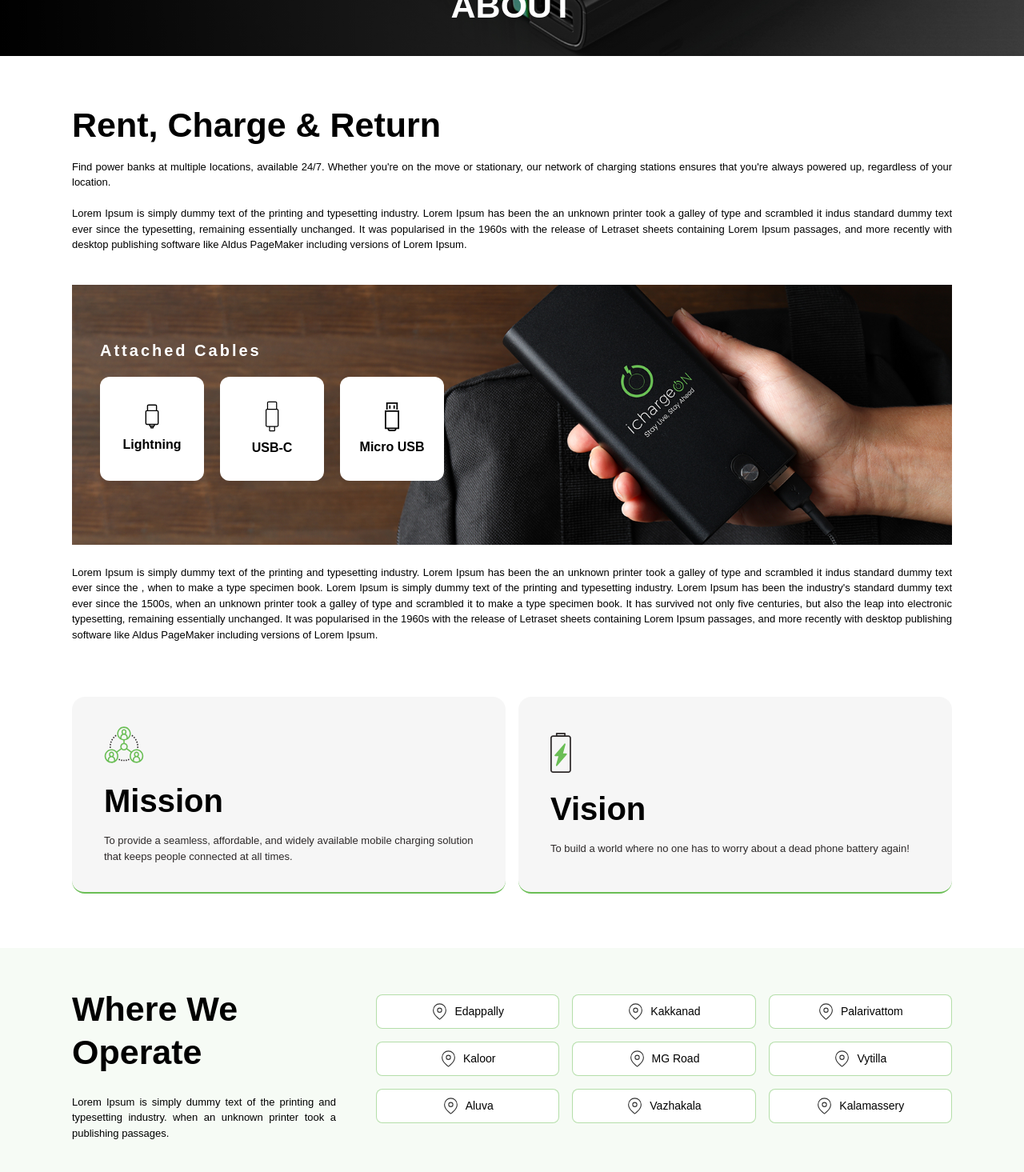
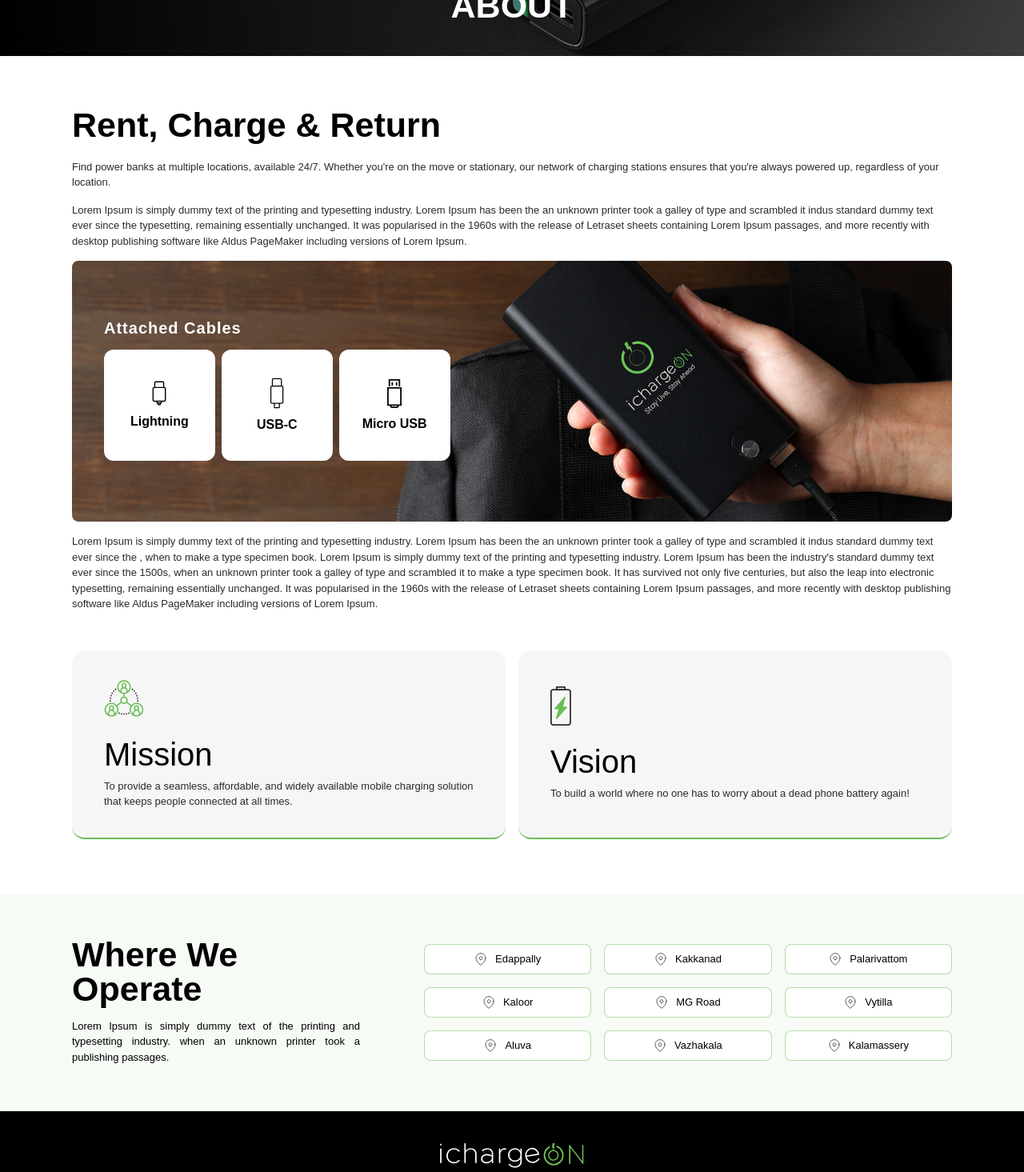
Before and after one commit to ajayux/i-chargeon, a Next.js app: page /about in a window 1280 px wide. Shown: the part 260-1725 px from the top of the page at 80% size. Built offline with nearby package versions, Linux system fonts and the light colour scheme; a web font is replaced by a local one.

Commit message:
corrections

```diff
--- a/src/app/about/page.js
+++ b/src/app/about/page.js
@@ -1,13 +1,13 @@
 import InnerHeroSection from "@/components/common/InnerHeroSection";
 import InfoSection from "@/components/features/about/InfoSection";
-import WhereWeOperate from "@/components/features/about/WhereWeOperate";
+import OperateSection from "@/components/features/about/OperateSection";
 
 export default function page() {
   return (
     <>
       <InnerHeroSection title="about" />
       <InfoSection />
-      <WhereWeOperate />
+      <OperateSection />
     </>
   );
 }
--- a/src/components/features/about/InfoSection.jsx
+++ b/src/components/features/about/InfoSection.jsx
@@ -8,17 +8,27 @@ const chargingOptionsList = [
   { image: "img_fi_4106371.svg", title: "USB-C" },
   { image: "img_calendar.svg", title: "Micro USB" },
 ];
+
 const visionMissionList = [
-  { image: "img_fi_3775203.svg", title: "Mission", description: "To provide a seamless, affordable, and widely available mobile charging solution that keeps people connected at all times." },
-  { image: "img_fi_978022.svg", title: "Vision", description: "To build a world where no one has to worry about a dead phone battery again!" },
+  {
+    image: "img_fi_3775203.svg",
+    title: "Mission",
+    description:
+      "To provide a seamless, affordable, and widely available mobile charging solution that keeps people connected at all times.",
+  },
+  {
+    image: "img_fi_978022.svg",
+    title: "Vision",
+    description:
+      "To build a world where no one has to worry about a dead phone battery again!",
+  },
 ];
-
 
 export default function InfoSection() {
   return (
     <section className="w-full h-auto block 3xl:py-[100px] 2xl:py-[80px] lg:py-[60px] py-[30px]">
       <div className="container">
-        <div className="w-full mb-[15px] lg:mb-[20px] xl:mb-[40px] 2xl:mb-[60px] 3xl:px-[94px]">
+        <div>
           <Heading
             size="heading1"
             as="h2"
@@ -26,43 +36,51 @@ export default function InfoSection() {
           >
             Rent, Charge & Return
           </Heading>
-          <Text
-            as="p"
-            size="text1"
-            className="text-justify mb-[15px] sm:mb-[30px] 2xl:mb-[50px] [&>b]:font-medium"
-          >
-            <b>
-              Find power banks at multiple locations, available 24/7. Whether you're on the move or stationary, our network of charging stations ensures that you're always powered up, regardless of your location.
-            </b>
-            <br />
-            <br />
-            Lorem Ipsum is simply dummy text of the printing and typesetting industry. Lorem Ipsum has been the an unknown printer took a galley of type and scrambled it indus standard dummy text ever since the typesetting, remaining essentially unchanged. It was popularised in the 1960s with the release of Letraset sheets containing Lorem Ipsum passages, and more recently with desktop publishing software like Aldus PageMaker including versions of Lorem Ipsum.
-          </Text>
+          <div className="typography [&>p>b]:font-medium [&>ul]:mb-[15px] lg:[&>ul]:mb-[30px]">
+            <p>
+              <b>
+                Find power banks at multiple locations, available 24/7. Whether
+                you're on the move or stationary, our network of charging
+                stations ensures that you're always powered up, regardless of
+                your location.
+              </b>
+            </p>
+            <p>
+              Lorem Ipsum is simply dummy text of the printing and typesetting
+              industry. Lorem Ipsum has been the an unknown printer took a
+              galley of type and scrambled it indus standard dummy text ever
+              since the typesetting, remaining essentially unchanged. It was
+              popularised in the 1960s with the release of Letraset sheets
+              containing Lorem Ipsum passages, and more recently with desktop
+              publishing software like Aldus PageMaker including versions of
+              Lorem Ipsum.
+            </p>
+          </div>
         </div>
-        <div className="w-full relative overflow-hidden 2xl:px-[50px] md:px-[35px] px-[20px] 2xl:py-[100px] md:py-[70px] py-[50px]">
+        <div className="w-full h-auto aspect-[1080/320] relative z-0 overflow-hidden 3xl:p-[60px] xl:p-[40px] lg:p-[20px] p-[15px] rounded-[8px] 3xl:rounded-[12px] flex items-center my-[15px] 3xl:my-[25px]">
           <Img
             src="img_image.png"
             alt="Image"
             fill
-            // sizes="1645px"
+            sizes="1640px"
             className="object-cover -z-1"
           />
-          <div>
+          <div className="w-full">
             <Heading
-              as="h2"
+              as="h3"
               size="heading3"
-              className="2xl:text-[30px] md:text-[20px] text-[18px] tracking-[3px] capitalize text-white mb-[5px] xl:mb-[10px] 3xl:mb-[15px]"
+              className="tracking-[1px] capitalize text-white mb-[5px] xl:mb-[10px] 3xl:mb-[15px]"
             >
               Attached Cables
             </Heading>
-            <div className="flex flex-wrap -mx-[5px] xl:-mx-[10px] 3xl:-mx-[12px]">
+            <div className="flex flex-wrap -mx-[3px] xl:-mx-[4px] 3xl:-mx-[6px]">
               <Suspense fallback={<div>Loading feed...</div>}>
                 {chargingOptionsList.map((item, index) => (
                   <div
                     key={"listlightning" + index}
-                    className="w-1/2 3xs:w-1/3 sm:w-1/5 md:w-1/6 lg:w-1/7 p-[5px] xl:p-[10px] 3xl:p-[12px]"
+                    className="w-1/2 3xs:w-1/3 sm:w-1/5 md:w-1/6 lg:w-1/7 p-[3px] xl:p-[4px] 3xl:p-[6px]"
                   >
-                    <div className="w-full h-auto aspect-square flex items-center justify-center rounded-[12px] bg-white px-[10px] hover:bg-base2/40 transition-background duration-300">
+                    <div className="w-full h-auto aspect-square flex items-center justify-center rounded-[12px] bg-white px-[10px] hover:bg-white/80 transition-background duration-300">
                       <div>
                         <Img
                           src={item.image}
@@ -86,16 +104,24 @@ export default function InfoSection() {
             </div>
           </div>
         </div>
-        <div className="w-full">
-          <Text
-            as="p"
-            size="text1"
-            className="text-justify mt-[15px] sm:mt-[25px] [&>b]:font-medium"
-          >
-            Lorem Ipsum is simply dummy text of the printing and typesetting industry. Lorem Ipsum has been the an unknown printer took a galley of type and scrambled it indus standard dummy text ever since the , when  to make a type specimen book. Lorem Ipsum is simply dummy text of the printing and typesetting industry. Lorem Ipsum has been the industry's standard dummy text ever since the 1500s, when an unknown printer took a galley of type and scrambled it to make a type specimen book. It has survived not only five centuries, but also the leap into electronic typesetting, remaining essentially unchanged. It was popularised in the 1960s with the release of Letraset sheets containing Lorem Ipsum passages, and more recently with desktop publishing software like Aldus PageMaker including versions of Lorem Ipsum.
-          </Text>
+        <div className="typography [&>ul]:mb-[15px] lg:[&>ul]:mb-[30px]">
+          <p>
+            Lorem Ipsum is simply dummy text of the printing and typesetting
+            industry. Lorem Ipsum has been the an unknown printer took a galley
+            of type and scrambled it indus standard dummy text ever since the ,
+            when to make a type specimen book. Lorem Ipsum is simply dummy text
+            of the printing and typesetting industry. Lorem Ipsum has been the
+            industry's standard dummy text ever since the 1500s, when an unknown
+            printer took a galley of type and scrambled it to make a type
+            specimen book. It has survived not only five centuries, but also the
+            leap into electronic typesetting, remaining essentially unchanged.
+            It was popularised in the 1960s with the release of Letraset sheets
+            containing Lorem Ipsum passages, and more recently with desktop
+            publishing software like Aldus PageMaker including versions of Lorem
+            Ipsum.
+          </p>
         </div>
-        <div className="w-full 3xl:pt-[95px] 2xl:pt-[75px] xl:pt-[60px] lg:pt-[45px] pt-[25px]">
+        <div className="w-full 3xl:mt-[60px] xl:mt-[40px] mt-[20px]">
           <div className="flex flex-wrap -mx-[5px] xl:-mx-[8px] 3xl:-mx-[10px]">
             <Suspense fallback={<div>Loading feed...</div>}>
               {visionMissionList.map((item, index) => (
@@ -110,20 +136,18 @@ export default function InfoSection() {
                         alt={item.title}
                         width={20}
                         height={20}
-                        className="w-[40px] md:w-[50px] 2xl:w-[65px] 3xl:w-[75px] h-auto mb-[15px] xl:mb-[20px] 3xl:mb[25px]"
+                        className="w-[40px] md:w-[50px] 2xl:w-[65px] 3xl:w-[75px] h-auto mb-[15px] xl:mb-[20px] 3xl:mb-[25px]"
                       />
                       <Heading
-                        className="mb-[15px] capitalize 3xl:text-[62px] 2xl:text-[50px] xl:text-[40px] text-[30px]"
+                        as="h2"
+                        sizes="heading1"
+                        className="3xl:text-[62px] 2xl:text-[48px] xl:text-[40px] font-medium! capitalize mb-[5px] 3xl:mb-[10px] "
                       >
                         {item.title}
                       </Heading>
-                      <Text
-                        as="p"
-                        className="text-[#2D2929] font-medium w-full"
-                      >
+                      <Text as="p" className="font-medium text-[#2d2929]">
                         {item.description}
                       </Text>
-
                     </div>
                   </div>
                 </div>
@@ -133,5 +157,5 @@ export default function InfoSection() {
         </div>
       </div>
     </section>
-  )
+  );
 }
--- /dev/null
+++ b/src/components/features/about/OperateSection.jsx
@@ -0,0 +1,73 @@
+import React, { Suspense } from "react";
+import { Img } from "../../layout/Img";
+import { Text } from "../../layout/Text";
+import { Heading } from "../../layout/Heading";
+
+const chargingOptionsList = [
+  { title: "Edappally" },
+  { title: "Kakkanad" },
+  { title: "Palarivattom" },
+  { title: "Kaloor" },
+  { title: "MG Road" },
+  { title: "Vytilla" },
+  { title: "Aluva" },
+  { title: "Vazhakala" },
+  { title: "Kalamassery" },
+];
+
+export default function OperateSection() {
+  return (
+    <section className="w-full h-auto block 3xl:py-[95px] 2xl:py-[80px] lg:py-[55px] py-[30px] bg-[rgba(106,190,85,0.06)]">
+      <div className="container">
+        <div className="flex flex-wrap">
+          <div className="3xl:w-[500px] xl:w-[360px] lg:w-[210px] w-full">
+            <Heading
+              as="h2"
+              size="heading1"
+              className="leading-none! capitalize text-black mb-[10px] xl:mb-[15px] 3xl:mb-[20px]"
+            >
+              Where we operate
+            </Heading>
+            <Text as="p" size="text1" className="text-justify">
+              Lorem Ipsum is simply dummy text of the printing and typesetting
+              industry. when an unknown printer took a publishing passages.
+            </Text>
+          </div>
+          <div className="3xl:w-[calc(100%-500px)] xl:w-[calc(100%-360px)] lg:w-[calc(100%-210px)] w-full 3xl:pl-[120px] xl:pl-[80px] lg:pl-[40px]">
+            <div className="flex flex-wrap -mx-[5px] xl:-mx-[8px] 3xl:-mx-[10px]">
+              <Suspense fallback={<div>Loading feed...</div>}>
+                {chargingOptionsList.map((item, index) => (
+                  <div
+                    key={"listlightning" + index}
+                    className="w-1/2 2xs:w-1/3 sm:w-1/4 md:w-1/3 lg:w-1/3 p-[5px] xl:p-[8px] 3xl:p-[10px]"
+                  >
+                    <div className="group w-full h-auto flex items-center justify-center rounded-[8px] border border-[rgba(106,190,85,0.5)] bg-white backdrop-blur-[9px] 3xl:p-[25px_15px] xl:p-[10px] p-[8px] cursor-pointer hover:bg-base1 transition-background duration-300">
+                      <div className="flex items-center">
+                        <Img
+                          src="locIcon.svg"
+                          alt="Image"
+                          width="24"
+                          height="24"
+                          className="3xl:w-[24px] xl:w-[16px] w-[14px] h-auto object-cover group-hover:filter group-hover:invert group-hover:brightness-[0.33]"
+                        />
+                        <div className="3xl:w-[calc(100%-24px)] xl:w-[calc(100%-16px)] w-[calc(100%-14px)] 3xl:pl-[15px] xl:pl-[10px] pl-[8px]">
+                          <Heading
+                            as="h6"
+                            size="heading6"
+                            className="leading-none font-medium! capitalize text-black group-hover:text-white"
+                          >
+                            {item.title}
+                          </Heading>
+                        </div>
+                      </div>
+                    </div>
+                  </div>
+                ))}
+              </Suspense>
+            </div>
+          </div>
+        </div>
+      </div>
+    </section>
+  );
+}
--- a/src/components/features/about/WhereWeOperate.jsx
+++ /dev/null
@@ -1,81 +0,0 @@
-import React, { Suspense } from "react";
-import { Img } from "../../layout/Img";
-import { Text } from "../../layout/Text";
-import { Heading } from "../../layout/Heading";
-
-const chargingOptionsList = [
-    { title: "Edappally" },
-    { title: "Kakkanad" },
-    { title: "Palarivattom" },
-    { title: "Kaloor" },
-    { title: "MG Road" },
-    { title: "Vytilla" },
-    { title: "Aluva" },
-    { title: "Vazhakala" },
-    { title: "Kalamassery" },
-];
-
-
-export default function WhereWeOperate() {
-    return (
-        <div>
-            <section className="w-full h-auto block 3xl:py-[100px] 2xl:py-[80px] lg:py-[50px] py-[30px] bg-[rgba(106,190,85,0.06)]">
-                <div className="container">
-                    <div className="flex flex-wrap">
-                        <div className="2xl:w-[460px] xl:w-[330px] md:w-[210px] w-full">
-                            <Heading
-                                as="h2"
-                                size="heading1"
-                                className=" text-black mb-[5px] xl:mb-[10px] 3xl:mb-[15px] capitalize"
-                            >
-                                Where we <br className="hidden md:block" /> operate
-                            </Heading>
-                            <Text
-                                as="p"
-                                size="text1"
-                                className="text-justify mt-[15px] sm:mt-[25px] [&>b]:font-medium"
-                            >
-                                Lorem Ipsum is simply dummy text of the printing and typesetting industry. when an unknown printer took a  publishing passages.
-                            </Text>
-                        </div>
-                        <div className="2xl:w-[calc(100%-460px)] xl:w-[calc(100%-330px)] md:w-[calc(100%-210px)] w-full md:pt-0 pt-[20px]">
-                            <div className="w-full 2xl:pl-[75px] lg:pl-[50px] md:pl-[30px]">
-
-                                <div className="flex flex-wrap -mx-[5px] xl:-mx-[8px] 3xl:-mx-[10px]">
-                                    <Suspense fallback={<div>Loading feed...</div>}>
-                                        {chargingOptionsList.map((item, index) => (
-                                            <div
-                                                key={"listlightning" + index}
-                                                className="w-1/2 2xs:w-1/3 sm:w-1/4 md:w-1/3 lg:w-1/3 p-[5px] xl:p-[8px] 3xl:p-[10px]"
-                                            >
-                                                <div className="group w-full h-auto flex items-center justify-center rounded-[8px] border border-[rgba(106,190,85,0.5)] bg-white backdrop-blur-[9px] 3xl:py-[25px] md:py-[10px] py-[8px] 3xl:px-[15px] md:px-[10px] px-[6px] hover:bg-[#6ABE55] transition-background duration-300">
-                                                    <div className="flex items-center w-fit">
-                                                        <Img
-                                                            src="locIcon.svg"
-                                                            alt="Image"
-                                                            sizes="32px"
-                                                            width="100"
-                                                            height="100"
-                                                            className="3xl:w-[32px] md:w-[21px] w-[18px] 3xl:h-[32px] md:h-[21px] h-[18px] object-cover group-hover:filter group-hover:invert group-hover:brightness-[0.33]"
-                                                        />
-                                                        <h5
-                                                            className="3xl:text-[22px] 2xl:text-[16px] text-[14px] 3xl:w-[calc(100%-32px)] md:w-[calc(100%-21px)] w-[calc(100%-18px)] 2xl:pl-[12px] pl-[8px] capitalize group-hover:text-white"
-                                                        >
-                                                            {item.title}
-                                                        </h5>
-
-                                                    </div>
-                                                </div>
-                                            </div>
-                                        ))}
-                                    </Suspense>
-                                </div>
-
-                            </div>
-                        </div>
-                    </div>
-                </div>
-            </section>
-        </div>
-    )
-}
```
